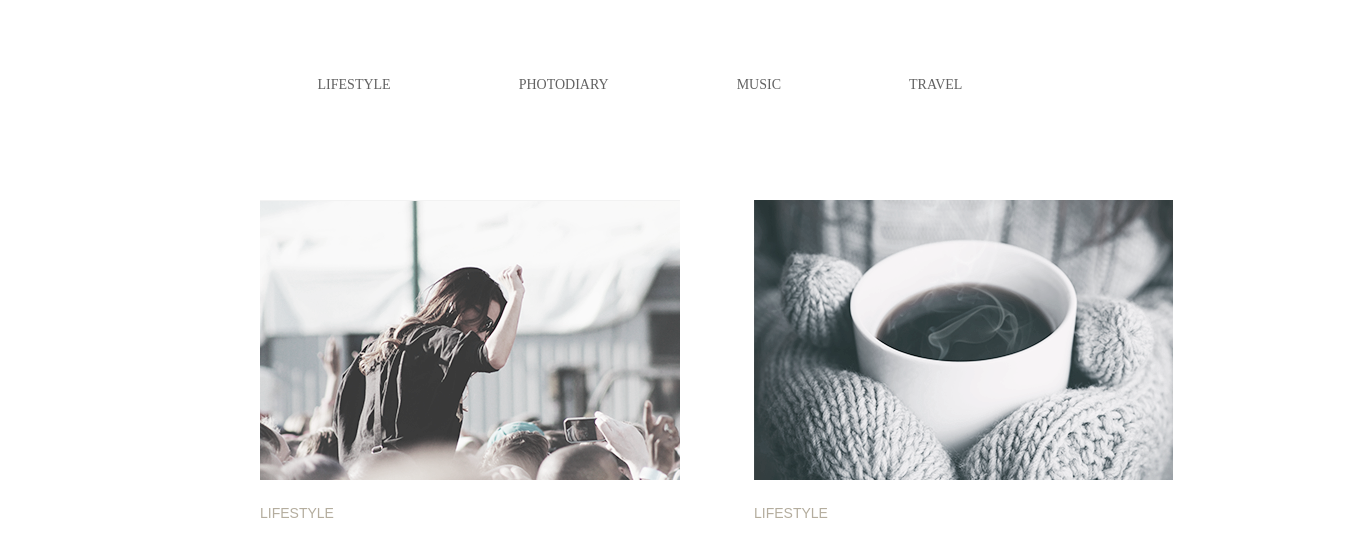
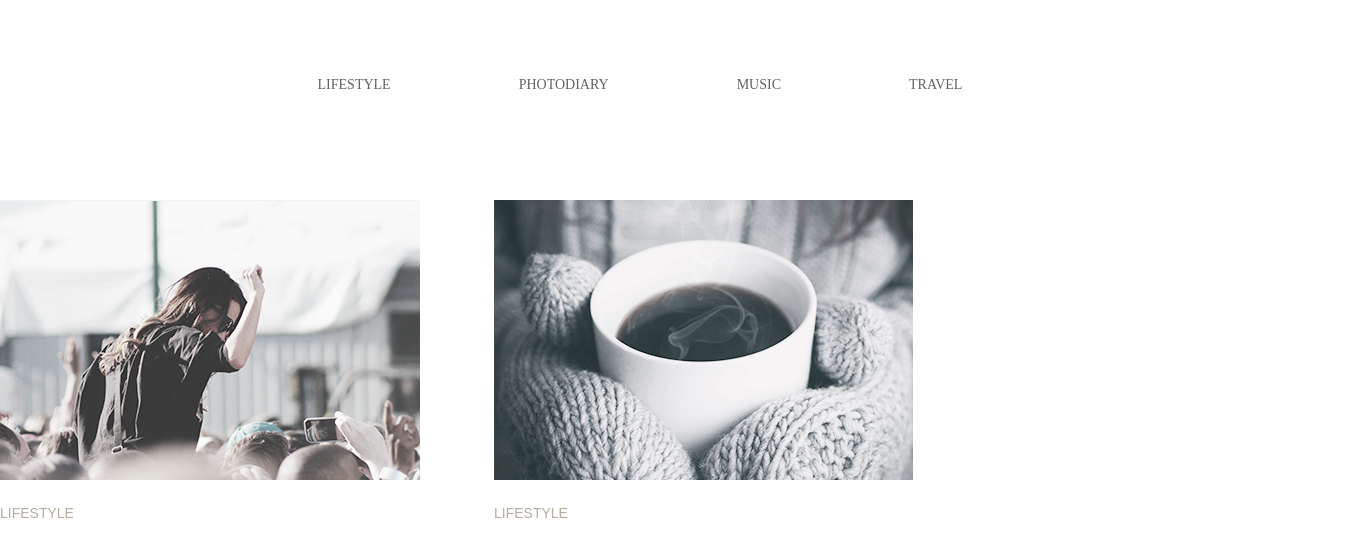
Before and after one commit to Artem-Bagriy/goit-markup-hw-03, a plain HTML site: page index.html in a window 1280 px wide. Shown: the top 540 px of the page, 1367 px wide, since content can reach past the window. Drawn offline with nearby package versions, Linux system fonts and the light colour scheme.

Commit message:
new homework

```diff
--- a/index.html
+++ b/index.html
@@ -10,6 +10,7 @@
     <title>Document</title>
 </head>
 <body>
+    <div class="conteiner">
     <header>
         <nav>
             <ul class="site-navigation">
@@ -81,5 +82,6 @@
             <input class="button" type="button" value="Load more" />
         </div>
     </main>
+</div>
 </body>
 </html>
--- a/style.css
+++ b/style.css
@@ -1,5 +1,10 @@
 html {
     box-sizing: border-box;
+}
+
+.conteiner {
+    height: 900px;
+    margin: 0 auto;
 }
 
 *,
@@ -11,7 +16,6 @@ html {
 .features-list {
     margin: 0 auto;
     list-style: none;
-    margin-left: 260px;
     padding: 0;
     padding-bottom: 50px;
 }
@@ -75,15 +79,15 @@ p {
 
 .button {
     border: 1px solid #626262;
-    margin: 0;
+    /* margin: 0; */
     padding: 0;
     min-width: 164px;
     height: 60px;
     font: 'Playfair Display', serif;
     cursor: pointer;
-    margin-bottom: 70px;
+    /* margin-bottom: 70px;
     margin-right: 50%;
-    margin-left: 44%;
+    margin-left: 44%; */
     font-size: 20px;
     font-weight: 400;
 
```
